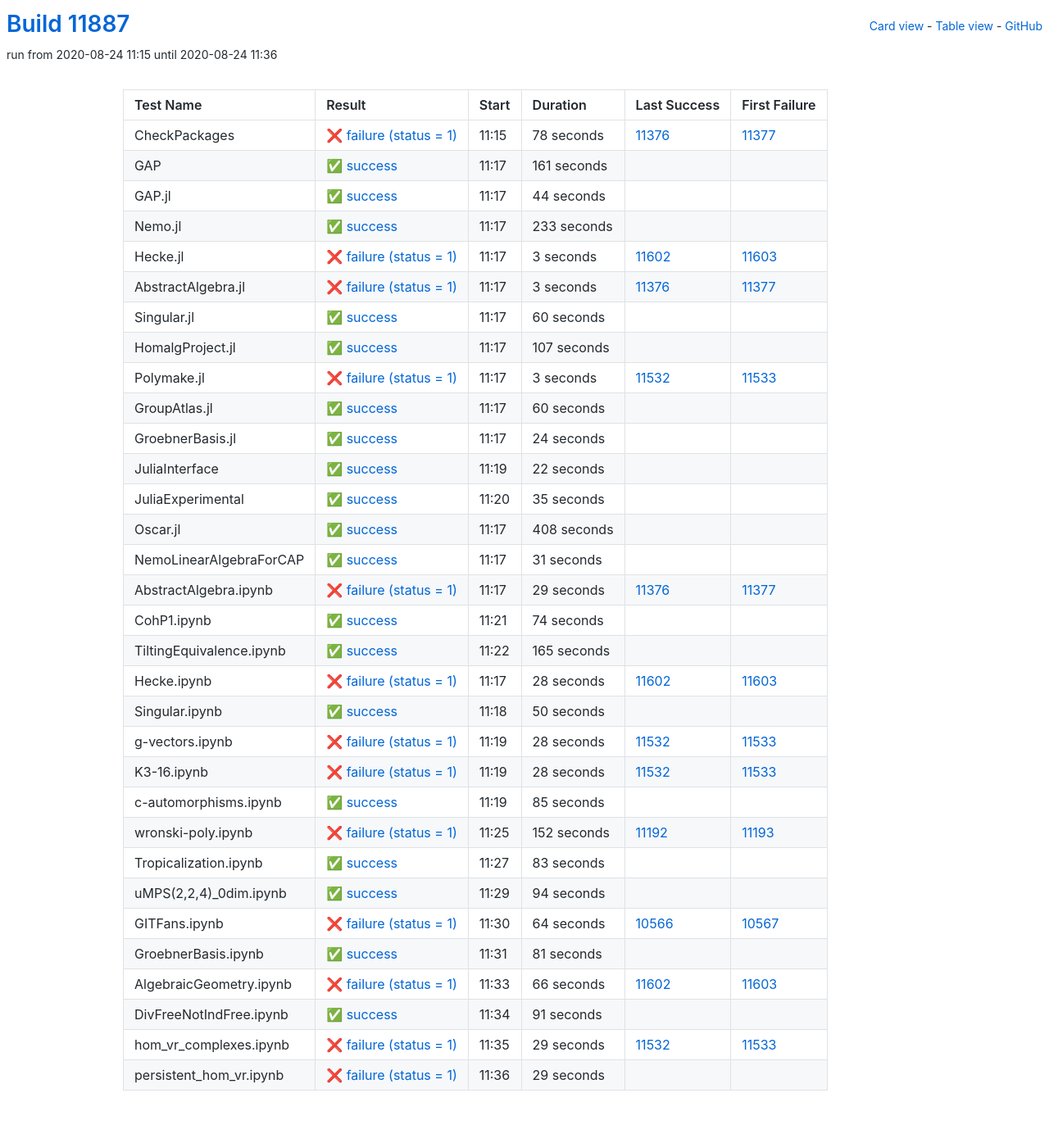
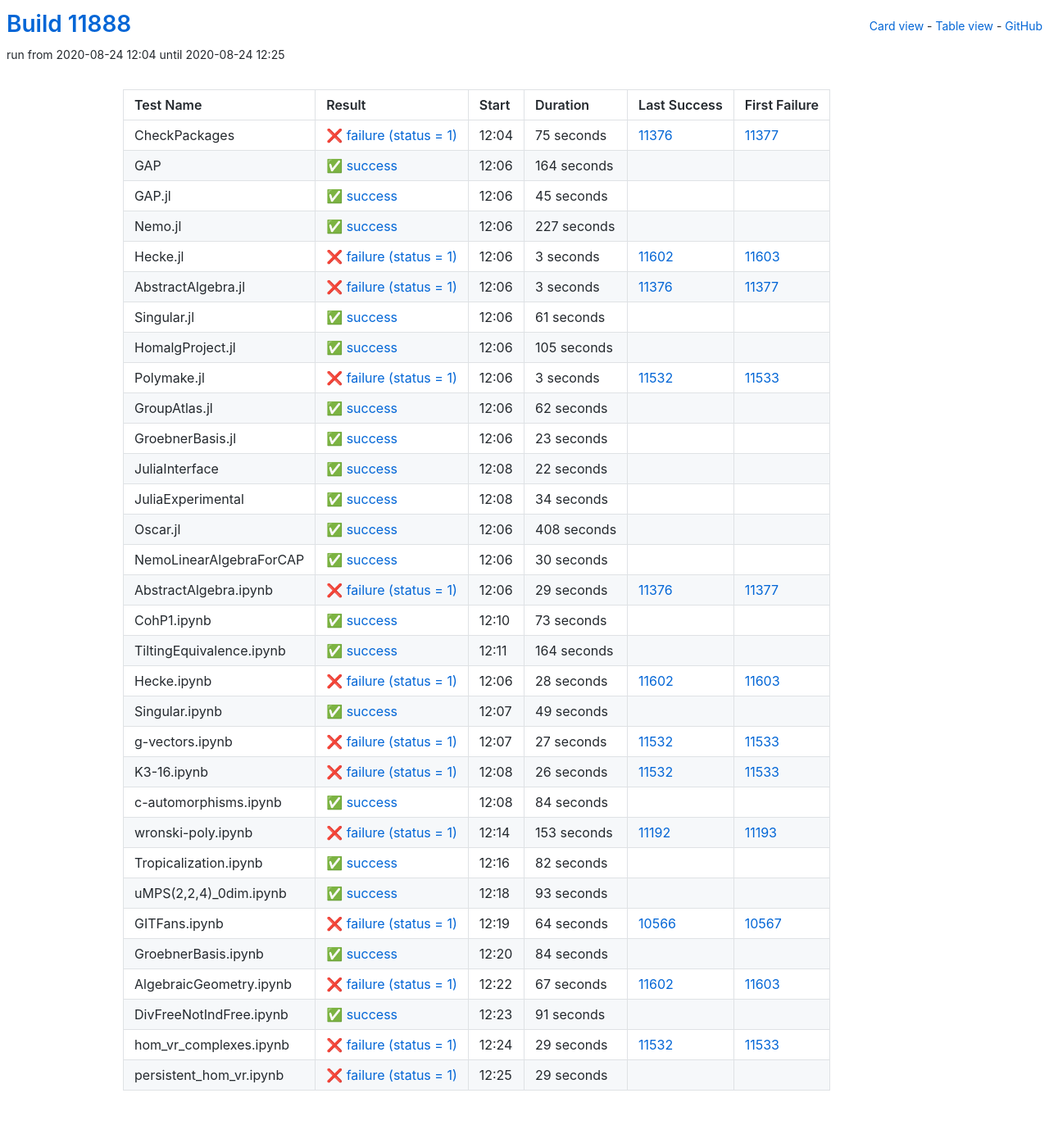
Before and after one commit to oscar-system/oscar-ci-status, a Jekyll site: the page built from table.html, in a window 1280 px wide. Shown: the whole page at 82% size. Built offline with Jekyll 4.4.1, drawn with Linux system fonts in a browser that asks for light colours.

Commit message:
Build #11888

```diff
--- a/_data/ci.yml
+++ b/_data/ci.yml
@@ -1,6 +1,6 @@
 ---
-build: 11887
-build_url: https://oscarci.mathematik.uni-kl.de/job/oscar/11887/
+build: 11888
+build_url: https://oscarci.mathematik.uni-kl.de/job/oscar/11888/
 job: oscar
 organization: oscar-system
 repo: oscar-ci-status
@@ -8,56 +8,56 @@
 tests:
 - name: CheckPackages
   id: checkpackages
-  log: https://oscarci.mathematik.uni-kl.de/job/oscar/11887/artifact/logs/build-11887/CheckPackages.log
-  start: 2020-08-24 11:15
+  log: https://oscarci.mathematik.uni-kl.de/job/oscar/11888/artifact/logs/build-11888/CheckPackages.log
+  start: 2020-08-24 12:04
   success: false
   exitcode: 1
   status: failure
-  duration: 78
+  duration: 75
   last_success: 11376
   last_success_url: https://oscarci.mathematik.uni-kl.de/job/oscar/11376/
   first_failure: 11377
   first_failure_url: https://oscarci.mathematik.uni-kl.de/job/oscar/11377/
 - name: GAP
   id: gap
-  log: https://oscarci.mathematik.uni-kl.de/job/oscar/11887/artifact/logs/build-11887/GAP.log
-  start: 2020-08-24 11:17
+  log: https://oscarci.mathematik.uni-kl.de/job/oscar/11888/artifact/logs/build-11888/GAP.log
+  start: 2020-08-24 12:06
   success: true
   exitcode: 0
   status: success
-  duration: 161
+  duration: 164
   last_success: false
   last_success_url:
   first_failure: false
   first_failure_url:
 - name: GAP.jl
   id: gap-jl
-  log: https://oscarci.mathematik.uni-kl.de/job/oscar/11887/artifact/logs/build-11887/GAP.jl.log
-  start: 2020-08-24 11:17
+  log: https://oscarci.mathematik.uni-kl.de/job/oscar/11888/artifact/logs/build-11888/GAP.jl.log
+  start: 2020-08-24 12:06
   success: true
   exitcode: 0
   status: success
-  duration: 44
+  duration: 45
   last_success: false
   last_success_url:
   first_failure: false
   first_failure_url:
 - name: Nemo.jl
   id: nemo-jl
-  log: https://oscarci.mathematik.uni-kl.de/job/oscar/11887/artifact/logs/build-11887/Nemo.jl.log
-  start: 2020-08-24 11:17
+  log: https://oscarci.mathematik.uni-kl.de/job/oscar/11888/artifact/logs/build-11888/Nemo.jl.log
+  start: 2020-08-24 12:06
   success: true
   exitcode: 0
   status: success
-  duration: 233
+  duration: 227
   last_success: false
   last_success_url:
   first_failure: false
   first_failure_url:
 - name: Hecke.jl
   id: hecke-jl
-  log: https://oscarci.mathematik.uni-kl.de/job/oscar/11887/artifact/logs/build-11887/Hecke.jl.log
-  start: 2020-08-24 11:17
+  log: https://oscarci.mathematik.uni-kl.de/job/oscar/11888/artifact/logs/build-11888/Hecke.jl.log
+  start: 2020-08-24 12:06
   success: false
   exitcode: 1
   status: failure
@@ -68,8 +68,8 @@
   first_failure_url: https://oscarci.mathematik.uni-kl.de/job/oscar/11603/
 - name: AbstractAlgebra.jl
   id: abstractalgebra-jl
-  log: https://oscarci.mathematik.uni-kl.de/job/oscar/11887/artifact/logs/build-11887/AbstractAlgebra.jl.log
-  start: 2020-08-24 11:17
+  log: https://oscarci.mathematik.uni-kl.de/job/oscar/11888/artifact/logs/build-11888/AbstractAlgebra.jl.log
+  start: 2020-08-24 12:06
   success: false
   exitcode: 1
   status: failure
@@ -80,32 +80,32 @@
   first_failure_url: https://oscarci.mathematik.uni-kl.de/job/oscar/11377/
 - name: Singular.jl
   id: singular-jl
-  log: https://oscarci.mathematik.uni-kl.de/job/oscar/11887/artifact/logs/build-11887/Singular.jl.log
-  start: 2020-08-24 11:17
+  log: https://oscarci.mathematik.uni-kl.de/job/oscar/11888/artifact/logs/build-11888/Singular.jl.log
+  start: 2020-08-24 12:06
   success: true
   exitcode: 0
   status: success
-  duration: 60
+  duration: 61
   last_success: false
   last_success_url:
   first_failure: false
   first_failure_url:
 - name: HomalgProject.jl
   id: homalgproject-jl
-  log: https://oscarci.mathematik.uni-kl.de/job/oscar/11887/artifact/logs/build-11887/HomalgProject.jl.log
-  start: 2020-08-24 11:17
+  log: https://oscarci.mathematik.uni-kl.de/job/oscar/11888/artifact/logs/build-11888/HomalgProject.jl.log
+  start: 2020-08-24 12:06
   success: true
   exitcode: 0
   status: success
-  duration: 107
+  duration: 105
   last_success: false
   last_success_url:
   first_failure: false
   first_failure_url:
 - name: Polymake.jl
   id: polymake-jl
-  log: https://oscarci.mathematik.uni-kl.de/job/oscar/11887/artifact/logs/build-11887/Polymake.jl.log
-  start: 2020-08-24 11:17
+  log: https://oscarci.mathematik.uni-kl.de/job/oscar/11888/artifact/logs/build-11888/Polymake.jl.log
+  start: 2020-08-24 12:06
   success: false
   exitcode: 1
   status: failure
@@ -116,32 +116,32 @@
   first_failure_url: https://oscarci.mathematik.uni-kl.de/job/oscar/11533/
 - name: GroupAtlas.jl
   id: groupatlas-jl
-  log: https://oscarci.mathematik.uni-kl.de/job/oscar/11887/artifact/logs/build-11887/GroupAtlas.jl.log
-  start: 2020-08-24 11:17
+  log: https://oscarci.mathematik.uni-kl.de/job/oscar/11888/artifact/logs/build-11888/GroupAtlas.jl.log
+  start: 2020-08-24 12:06
   success: true
   exitcode: 0
   status: success
-  duration: 60
+  duration: 62
   last_success: false
   last_success_url:
   first_failure: false
   first_failure_url:
 - name: GroebnerBasis.jl
   id: groebnerbasis-jl
-  log: https://oscarci.mathematik.uni-kl.de/job/oscar/11887/artifact/logs/build-11887/GroebnerBasis.jl.log
-  start: 2020-08-24 11:17
+  log: https://oscarci.mathematik.uni-kl.de/job/oscar/11888/artifact/logs/build-11888/GroebnerBasis.jl.log
+  start: 2020-08-24 12:06
   success: true
   exitcode: 0
   status: success
-  duration: 24
+  duration: 23
   last_success: false
   last_success_url:
   first_failure: false
   first_failure_url:
 - name: JuliaInterface
   id: juliainterface
-  log: https://oscarci.mathematik.uni-kl.de/job/oscar/11887/artifact/logs/build-11887/JuliaInterface.log
-  start: 2020-08-24 11:19
+  log: https://oscarci.mathematik.uni-kl.de/job/oscar/11888/artifact/logs/build-11888/JuliaInterface.log
+  start: 2020-08-24 12:08
   success: true
   exitcode: 0
   status: success
@@ -152,20 +152,20 @@
   first_failure_url:
 - name: JuliaExperimental
   id: juliaexperimental
-  log: https://oscarci.mathematik.uni-kl.de/job/oscar/11887/artifact/logs/build-11887/JuliaExperimental.log
-  start: 2020-08-24 11:20
+  log: https://oscarci.mathematik.uni-kl.de/job/oscar/11888/artifact/logs/build-11888/JuliaExperimental.log
+  start: 2020-08-24 12:08
   success: true
   exitcode: 0
   status: success
-  duration: 35
+  duration: 34
   last_success: false
   last_success_url:
   first_failure: false
   first_failure_url:
 - name: Oscar.jl
   id: oscar-jl
-  log: https://oscarci.mathematik.uni-kl.de/job/oscar/11887/artifact/logs/build-11887/Oscar.jl.log
-  start: 2020-08-24 11:17
+  log: https://oscarci.mathematik.uni-kl.de/job/oscar/11888/artifact/logs/build-11888/Oscar.jl.log
+  start: 2020-08-24 12:06
   success: true
   exitcode: 0
   status: success
@@ -176,20 +176,20 @@
   first_failure_url:
 - name: NemoLinearAlgebraForCAP
   id: nemolinearalgebraforcap
-  log: https://oscarci.mathematik.uni-kl.de/job/oscar/11887/artifact/logs/build-11887/NemoLinearAlgebraForCAP.log
-  start: 2020-08-24 11:17
+  log: https://oscarci.mathematik.uni-kl.de/job/oscar/11888/artifact/logs/build-11888/NemoLinearAlgebraForCAP.log
+  start: 2020-08-24 12:06
   success: true
   exitcode: 0
   status: success
-  duration: 31
+  duration: 30
   last_success: false
   last_success_url:
   first_failure: false
   first_failure_url:
 - name: AbstractAlgebra.ipynb
   id: abstractalgebra-ipynb
-  log: https://oscarci.mathematik.uni-kl.de/job/oscar/11887/artifact/logs/build-11887/AbstractAlgebra.ipynb.log
-  start: 2020-08-24 11:17
+  log: https://oscarci.mathematik.uni-kl.de/job/oscar/11888/artifact/logs/build-11888/AbstractAlgebra.ipynb.log
+  start: 2020-08-24 12:06
   success: false
   exitcode: 1
   status: failure
@@ -200,32 +200,32 @@
   first_failure_url: https://oscarci.mathematik.uni-kl.de/job/oscar/11377/
 - name: CohP1.ipynb
   id: cohp1-ipynb
-  log: https://oscarci.mathematik.uni-kl.de/job/oscar/11887/artifact/logs/build-11887/CohP1.ipynb.log
-  start: 2020-08-24 11:21
+  log: https://oscarci.mathematik.uni-kl.de/job/oscar/11888/artifact/logs/build-11888/CohP1.ipynb.log
+  start: 2020-08-24 12:10
   success: true
   exitcode: 0
   status: success
-  duration: 74
+  duration: 73
   last_success: false
   last_success_url:
   first_failure: false
   first_failure_url:
 - name: TiltingEquivalence.ipynb
   id: tiltingequivalence-ipynb
-  log: https://oscarci.mathematik.uni-kl.de/job/oscar/11887/artifact/logs/build-11887/TiltingEquivalence.ipynb.log
-  start: 2020-08-24 11:22
+  log: https://oscarci.mathematik.uni-kl.de/job/oscar/11888/artifact/logs/build-11888/TiltingEquivalence.ipynb.log
+  start: 2020-08-24 12:11
   success: true
   exitcode: 0
   status: success
-  duration: 165
+  duration: 164
   last_success: false
   last_success_url:
   first_failure: false
   first_failure_url:
 - name: Hecke.ipynb
   id: hecke-ipynb
-  log: https://oscarci.mathematik.uni-kl.de/job/oscar/11887/artifact/logs/build-11887/Hecke.ipynb.log
-  start: 2020-08-24 11:17
+  log: https://oscarci.mathematik.uni-kl.de/job/oscar/11888/artifact/logs/build-11888/Hecke.ipynb.log
+  start: 2020-08-24 12:06
   success: false
   exitcode: 1
   status: failure
@@ -236,92 +236,92 @@
   first_failure_url: https://oscarci.mathematik.uni-kl.de/job/oscar/11603/
 - name: Singular.ipynb
   id: singular-ipynb
-  log: https://oscarci.mathematik.uni-kl.de/job/oscar/11887/artifact/logs/build-11887/Singular.ipynb.log
-  start: 2020-08-24 11:18
+  log: https://oscarci.mathematik.uni-kl.de/job/oscar/11888/artifact/logs/build-11888/Singular.ipynb.log
+  start: 2020-08-24 12:07
   success: true
   exitcode: 0
   status: success
-  duration: 50
+  duration: 49
   last_success: false
   last_success_url:
   first_failure: false
   first_failure_url:
 - name: g-vectors.ipynb
   id: g-vectors-ipynb
-  log: https://oscarci.mathematik.uni-kl.de/job/oscar/11887/artifact/logs/build-11887/g-vectors.ipynb.log
-  start: 2020-08-24 11:19
+  log: https://oscarci.mathematik.uni-kl.de/job/oscar/11888/artifact/logs/build-11888/g-vectors.ipynb.log
+  start: 2020-08-24 12:07
   success: false
   exitcode: 1
   status: failure
-  duration: 28
+  duration: 27
   last_success: 11532
   last_success_url: https://oscarci.mathematik.uni-kl.de/job/oscar/11532/
   first_failure: 11533
   first_failure_url: https://oscarci.mathematik.uni-kl.de/job/oscar/11533/
 - name: K3-16.ipynb
   id: k3-16-ipynb
-  log: https://oscarci.mathematik.uni-kl.de/job/oscar/11887/artifact/logs/build-11887/K3-16.ipynb.log
-  start: 2020-08-24 11:19
+  log: https://oscarci.mathematik.uni-kl.de/job/oscar/11888/artifact/logs/build-11888/K3-16.ipynb.log
+  start: 2020-08-24 12:08
   success: false
   exitcode: 1
   status: failure
-  duration: 28
+  duration: 26
   last_success: 11532
   last_success_url: https://oscarci.mathematik.uni-kl.de/job/oscar/11532/
   first_failure: 11533
   first_failure_url: https://oscarci.mathematik.uni-kl.de/job/oscar/11533/
 - name: c-automorphisms.ipynb
   id: c-automorphisms-ipynb
-  log: https://oscarci.mathematik.uni-kl.de/job/oscar/11887/artifact/logs/build-11887/c-automorphisms.ipynb.log
-  start: 2020-08-24 11:19
+  log: https://oscarci.mathematik.uni-kl.de/job/oscar/11888/artifact/logs/build-11888/c-automorphisms.ipynb.log
+  start: 2020-08-24 12:08
   success: true
   exitcode: 0
   status: success
-  duration: 85
+  duration: 84
   last_success: false
   last_success_url:
   first_failure: false
   first_failure_url:
 - name: wronski-poly.ipynb
   id: wronski-poly-ipynb
-  log: https://oscarci.mathematik.uni-kl.de/job/oscar/11887/artifact/logs/build-11887/wronski-poly.ipynb.log
-  start: 2020-08-24 11:25
+  log: https://oscarci.mathematik.uni-kl.de/job/oscar/11888/artifact/logs/build-11888/wronski-poly.ipynb.log
+  start: 2020-08-24 12:14
   success: false
   exitcode: 1
   status: failure
-  duration: 152
+  duration: 153
   last_success: 11192
   last_success_url: https://oscarci.mathematik.uni-kl.de/job/oscar/11192/
   first_failure: 11193
   first_failure_url: https://oscarci.mathematik.uni-kl.de/job/oscar/11193/
 - name: Tropicalization.ipynb
   id: tropicalization-ipynb
-  log: https://oscarci.mathematik.uni-kl.de/job/oscar/11887/artifact/logs/build-11887/Tropicalization.ipynb.log
-  start: 2020-08-24 11:27
+  log: https://oscarci.mathematik.uni-kl.de/job/oscar/11888/artifact/logs/build-11888/Tropicalization.ipynb.log
+  start: 2020-08-24 12:16
   success: true
   exitcode: 0
   status: success
-  duration: 83
+  duration: 82
   last_success: false
   last_success_url:
   first_failure: false
   first_failure_url:
 - name: uMPS(2,2,4)_0dim.ipynb
   id: umps-2-2-4-0dim-ipynb
-  log: https://oscarci.mathematik.uni-kl.de/job/oscar/11887/artifact/logs/build-11887/uMPS-2-2-4-_0dim.ipynb.log
-  start: 2020-08-24 11:29
+  log: https://oscarci.mathematik.uni-kl.de/job/oscar/11888/artifact/logs/build-11888/uMPS-2-2-4-_0dim.ipynb.log
+  start: 2020-08-24 12:18
   success: true
   exitcode: 0
   status: success
-  duration: 94
+  duration: 93
   last_success: false
   last_success_url:
   first_failure: false
   first_failure_url:
 - name: GITFans.ipynb
   id: gitfans-ipynb
-  log: https://oscarci.mathematik.uni-kl.de/job/oscar/11887/artifact/logs/build-11887/GITFans.ipynb.log
-  start: 2020-08-24 11:30
+  log: https://oscarci.mathematik.uni-kl.de/job/oscar/11888/artifact/logs/build-11888/GITFans.ipynb.log
+  start: 2020-08-24 12:19
   success: false
   exitcode: 1
   status: failure
@@ -332,32 +332,32 @@
   first_failure_url: https://oscarci.mathematik.uni-kl.de/job/oscar/10567/
 - name: GroebnerBasis.ipynb
   id: groebnerbasis-ipynb
-  log: https://oscarci.mathematik.uni-kl.de/job/oscar/11887/artifact/logs/build-11887/GroebnerBasis.ipynb.log
-  start: 2020-08-24 11:31
+  log: https://oscarci.mathematik.uni-kl.de/job/oscar/11888/artifact/logs/build-11888/GroebnerBasis.ipynb.log
+  start: 2020-08-24 12:20
   success: true
   exitcode: 0
   status: success
-  duration: 81
+  duration: 84
   last_success: false
   last_success_url:
   first_failure: false
   first_failure_url:
 - name: AlgebraicGeometry.ipynb
   id: algebraicgeometry-ipynb
-  log: https://oscarci.mathematik.uni-kl.de/job/oscar/11887/artifact/logs/build-11887/AlgebraicGeometry.ipynb.log
-  start: 2020-08-24 11:33
+  log: https://oscarci.mathematik.uni-kl.de/job/oscar/11888/artifact/logs/build-11888/AlgebraicGeometry.ipynb.log
+  start: 2020-08-24 12:22
   success: false
   exitcode: 1
   status: failure
-  duration: 66
+  duration: 67
   last_success: 11602
   last_success_url: https://oscarci.mathematik.uni-kl.de/job/oscar/11602/
   first_failure: 11603
   first_failure_url: https://oscarci.mathematik.uni-kl.de/job/oscar/11603/
 - name: DivFreeNotIndFree.ipynb
   id: divfreenotindfree-ipynb
-  log: https://oscarci.mathematik.uni-kl.de/job/oscar/11887/artifact/logs/build-11887/DivFreeNotIndFree.ipynb.log
-  start: 2020-08-24 11:34
+  log: https://oscarci.mathematik.uni-kl.de/job/oscar/11888/artifact/logs/build-11888/DivFreeNotIndFree.ipynb.log
+  start: 2020-08-24 12:23
   success: true
   exitcode: 0
   status: success
@@ -368,8 +368,8 @@
   first_failure_url:
 - name: hom_vr_complexes.ipynb
   id: hom-vr-complexes-ipynb
-  log: https://oscarci.mathematik.uni-kl.de/job/oscar/11887/artifact/logs/build-11887/hom_vr_complexes.ipynb.log
-  start: 2020-08-24 11:35
+  log: https://oscarci.mathematik.uni-kl.de/job/oscar/11888/artifact/logs/build-11888/hom_vr_complexes.ipynb.log
+  start: 2020-08-24 12:24
   success: false
   exitcode: 1
   status: failure
@@ -380,8 +380,8 @@
   first_failure_url: https://oscarci.mathematik.uni-kl.de/job/oscar/11533/
 - name: persistent_hom_vr.ipynb
   id: persistent-hom-vr-ipynb
-  log: https://oscarci.mathematik.uni-kl.de/job/oscar/11887/artifact/logs/build-11887/persistent_hom_vr.ipynb.log
-  start: 2020-08-24 11:36
+  log: https://oscarci.mathematik.uni-kl.de/job/oscar/11888/artifact/logs/build-11888/persistent_hom_vr.ipynb.log
+  start: 2020-08-24 12:25
   success: false
   exitcode: 1
   status: failure
```
Also changed, not shown: README.md.
